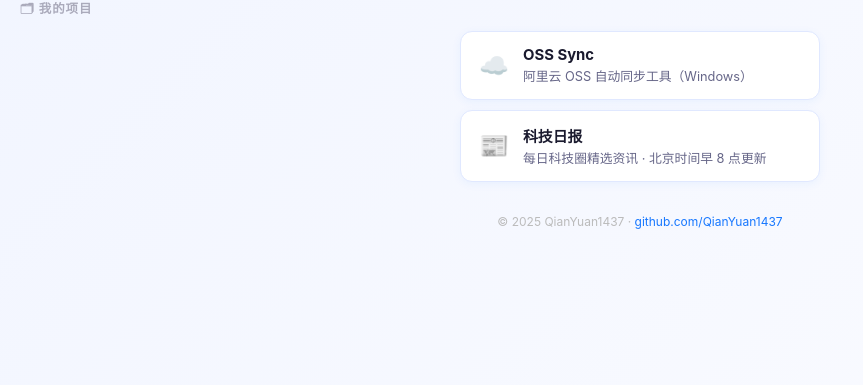
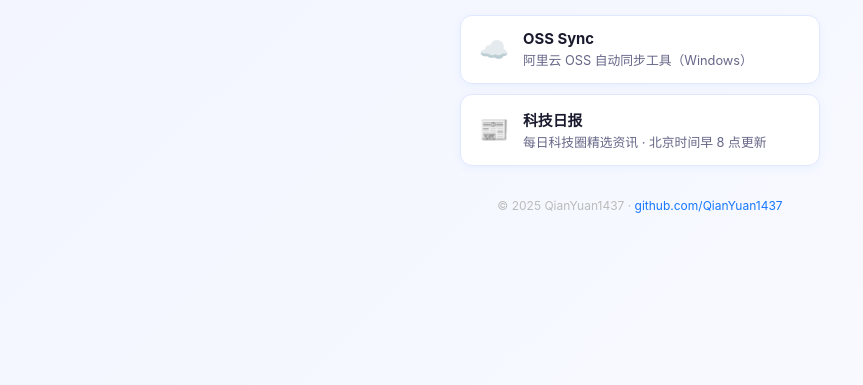
Before and after one commit to QianYuan1437/143709123.xyz, a plain HTML site: page docs/index.html in a window 1280 px wide. Shown: the part 415-800 px from the top of the page, without its empty margins (0-863 px from the left). Drawn offline with Linux system fonts and the light colour scheme.

Commit message:
🔧 移除主页多余的不可点击标签

```diff
--- a/docs/index.html
+++ b/docs/index.html
@@ -73,7 +73,6 @@
     </a>
   </div>
 
-  <p class="section-title">🗂 我的项目</p>
   <div class="links">
     <a class="card" href="/software/oss-sync/">
       <span class="icon">☁️</span>
```
